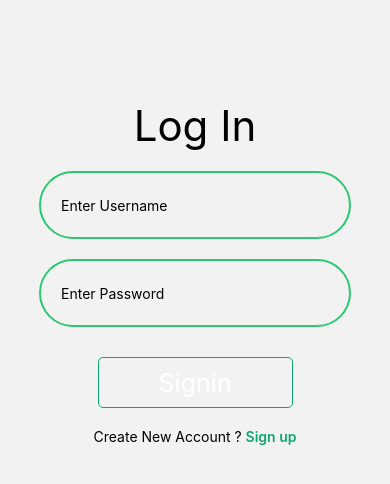
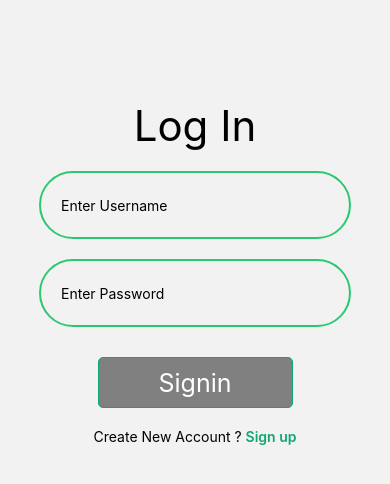
Before and after one commit to mosalman97/step_app, a React Native app: screen /Login in a window 390 px wide. Shown: the top 484 px of the page. Built offline with nearby package versions, Linux system fonts and the light colour scheme.

Commit message:
signin button background chnaged if username and password enterd something background changed

```diff
--- a/src/components/screens/Signin.js
+++ b/src/components/screens/Signin.js
@@ -14,12 +14,11 @@ import {SIZES} from '../general/Constants';
 import {Context} from '../context/Store';
 import axios from 'axios';
 
-
 const Signin = ({navigation}) => {
   const [username, setUsername] = useState('');
   const [password, setPassword] = useState('');
   const [isLoading, setLoading] = useState(false);
-  const {dispatch} = useContext(Context);
+  const {dispatch, state} = useContext(Context);
   const login = () => {
     axios
       .post('https://traveller.talrop.works/api/v1/auth/token/', {
@@ -69,7 +68,12 @@ const Signin = ({navigation}) => {
               value={password}
             />
           </View>
-          <TouchableOpacity style={styles.button} onPress={login}>
+          <TouchableOpacity
+            style={{
+              ...styles.button,
+              backgroundColor: `${username && password ? '#0FA76F' : 'gray'}`,
+            }}
+            onPress={login}>
             {login && isLoading ? (
               <ActivityIndicator size="small" color="#0000ff" />
             ) : (
@@ -119,14 +123,14 @@ const styles = StyleSheet.create({
     fontSize: SIZES.hp('3%'),
   },
   button: {
-    ...Platform.select({
-      ios: {
-        backgroundColor: 'red',
-      },
-      android: {
-        backgroundColor: '#0FA76F',
-      },
-    }),
+    // ...Platform.select({
+    //   ios: {
+    //     backgroundColor: 'red',
+    //   },
+    //   android: {
+    //     backgroundColor: '#0FA76F',
+    //   },
+    // }),
     borderColor: '#0FA76F',
     borderWidth: 1,
     marginTop: 30,
```
